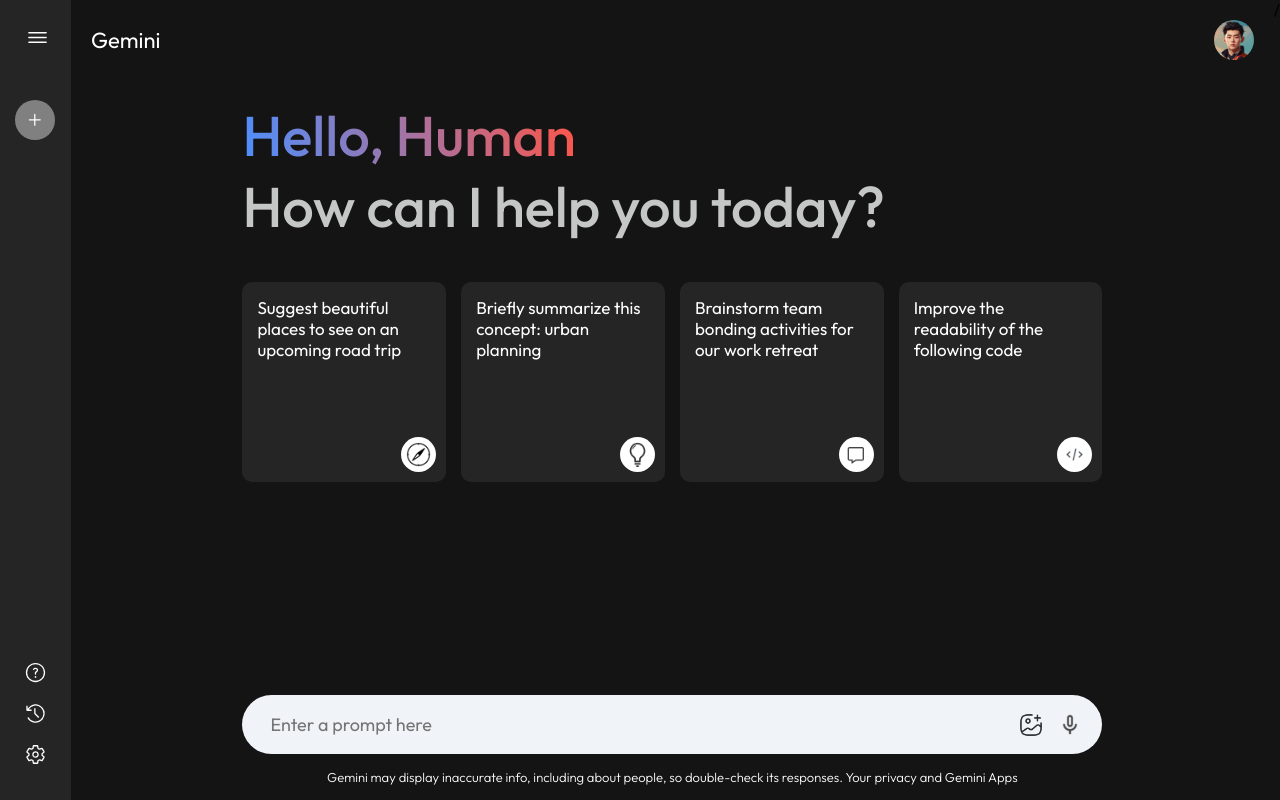
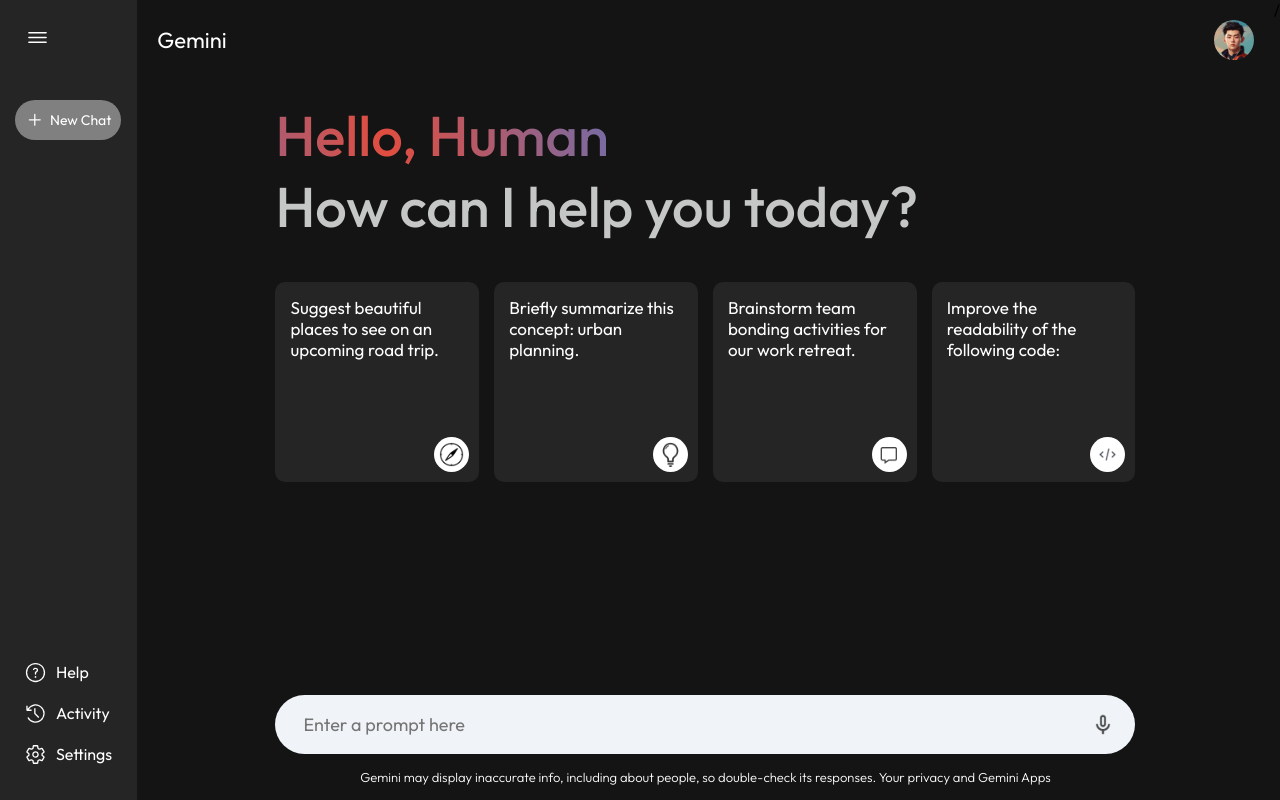
Before and after one commit to maximoortelli/Full-Stack-Gemini, a React (Vite) app: page / in a window 1280 px wide. Both pictures are taken after a click on the element 35 px from the left and 672 px from the top of the page. Built offline with nearby package versions, Linux system fonts and the light colour scheme.

Commit message:
Added all files
Added all files

```diff
--- a/package.json
+++ b/package.json
@@ -13,7 +13,8 @@
     "@google/generative-ai": "^0.15.0",
     "react": "^18.3.1",
     "react-dom": "^18.3.1",
-    "react-icons": "^5.2.1"
+    "react-icons": "^5.2.1",
+    "react-router-dom": "^6.26.0"
   },
   "devDependencies": {
     "@types/react": "^18.3.3",
--- a/src/components/Main/Main.css
+++ b/src/components/Main/Main.css
@@ -38,11 +38,39 @@
     padding: 20px;
 }
 
+/* Aplica el estilo al elemento p dentro del contenedor */
+.main .greet p {
+    display: inline-block; /* Hace que el elemento se comporte como un bloque en línea */
+    animation: textMove 1.2s linear forwards; /* Aplica la animación solo una vez */
+}
+
+@keyframes textMove {
+    0% {
+        transform: translateX(-30%); /* Comienza fuera del contenedor por la izquierda */
+        opacity: 0;
+    }
+    100% {
+        transform: translateX(0%); /* Termina fuera del contenedor por la derecha */
+        opacity: 1;
+    }
+}
+
 .main .greet span {
-    background: -webkit-linear-gradient( 16deg , #4b90ff, #ff5546);
+    background: -webkit-linear-gradient( 16deg , #4b90ffd3, #ff5646df, #4b90ffd3, #ff5646e3);
     -webkit-background-clip: text;
     background-clip: text;
     -webkit-text-fill-color: transparent;
+    background-size: 300%;
+    animation: gradientShift 1.8s linear infinite;
+}
+
+@keyframes gradientShift {
+    0% {
+        background-position: 100% 0%;
+    }
+    100% {
+        background-position: 0% 100% ;
+    }
 }
 
 .main .cards {
--- a/src/components/Main/Main.jsx
+++ b/src/components/Main/Main.jsx
@@ -1,4 +1,4 @@
-import React, { useContext } from 'react';
+import { useContext } from 'react';
 import './Main.css'; // Assuming the CSS file exists in the same directory
 import { assets } from '../../assets/assets'; // Assuming the assets object is defined
 import { Context } from '../../context/Context'; // Assuming the Context component exists
@@ -13,6 +13,10 @@
     input,
     setInput,
   } = useContext(Context);
+
+  const handleCardClick = (text) => {
+    setInput(text);
+  };
 
   return (
     <div className="main">
@@ -30,20 +34,20 @@
               <p>How can I help you today?</p>
             </div>
             <div className="cards">
-              <div className="card">
-                <p>Suggest beautiful places to see on an upcoming road trip</p>
+              <div className="card" onClick={() => handleCardClick('Suggest beautiful places to see on an upcoming road trip')}>
+                <p>Suggest beautiful places to see on an upcoming road trip.</p>
                 <img src={assets.compass_icon} alt="Compass Icon" />
               </div>
-              <div className="card">
-                <p>Briefly summarize this concept: urban planning</p>
+              <div className="card" onClick={() => handleCardClick('Briefly summarize this concept: urban planning')}>
+                <p>Briefly summarize this concept: urban planning.</p>
                 <img src={assets.bulb_icon} alt="Light Bulb Icon" />
               </div>
-              <div className="card">
-                <p>Brainstorm team bonding activities for our work retreat</p>
+              <div className="card" onClick={() => handleCardClick('Brainstorm team bonding activities for our work retreat')}>
+                <p>Brainstorm team bonding activities for our work retreat.</p>
                 <img src={assets.message_icon} alt="Message Icon" />
               </div>
-              <div className="card">
-                <p>Improve the readability of the following code</p>
+              <div className="card" onClick={() => handleCardClick('Improve the readability of the following code')}>
+                <p>Improve the readability of the following code:</p>
                 <img src={assets.code_icon} alt="Code Icon" />
               </div>
             </div>
@@ -86,7 +90,6 @@
               }}
             />
             <div>
-              <img src={assets.gallery_icon} alt="Gallery Icon" />
               <img src={assets.mic_icon} alt="Microphone Icon" />
               {input ? (<img
                 src={assets.send_icon}
--- a/src/components/Sidebar/Sidebar.css
+++ b/src/components/Sidebar/Sidebar.css
@@ -68,6 +68,42 @@
     cursor: pointer;
 }
 
+.modal-help {
+    position: absolute;
+    right: 77.3%; /* Adjust as needed */
+    top: 63%;
+    border-radius: 5px;
+    color: white;
+    background: #282828;
+    padding: 10px;
+    box-shadow: 0 0 10px rgba(0, 0, 0, 0.1);
+    z-index: 1000;
+}
+
+.modal-activ {
+    position: absolute;
+    right: 81.5%; /* Adjust as needed */
+    top: 83%;
+    border-radius: 5px;
+    color: white;
+    background: #282828;
+    padding: 10px;
+    box-shadow: 0 0 10px rgba(0, 0, 0, 0.1);
+    z-index: 1000;
+}
+
+.modal-content {
+    position: absolute;
+    right: 81.3%; /* Adjust as needed */
+    top: 90%;
+    border-radius: 5px;
+    color: white;
+    background: #282828;
+    padding: 10px;
+    box-shadow: 0 0 10px rgba(0, 0, 0, 0.1);
+    z-index: 1000;
+}
+
 
 @media (max-width: 600px) {
     .sidebar {
--- a/src/components/Sidebar/Sidebar.jsx
+++ b/src/components/Sidebar/Sidebar.jsx
@@ -1,7 +1,5 @@
-import React, { useContext } from 'react'
+import { useContext, useState } from 'react'
 import './Sidebar.css'
-import { assets } from '../../assets/assets'
-import { useState } from 'react'
 import { IoIosMenu } from "react-icons/io";
 import { LuMessageSquare } from "react-icons/lu";
 import { GoQuestion } from "react-icons/go";
@@ -13,12 +11,25 @@
 const Sidebar = () => {
 
     const [extended, setExtended] = useState(false);
+    const [showHelpModal, setShowHelpModal] = useState(false);
+    const [showActivityModal, setShowActivityModal] = useState(false);
+    const [showSettingsModal, setShowSettingsModal] = useState(false);
     const {onSend, prevPrompts, setRecentPrompt, newChat} = useContext(Context);
 
     const loadPropmt = async (prompt) => {
         setRecentPrompt(prompt)
         await onSend(prompt)
     }
+
+    const toggleModal = (modal) => {
+        if (!extended) {
+            setExtended(true);
+            return;
+        }
+        if (modal === 'help') setShowHelpModal(prev => !prev);
+        if (modal === 'activity') setShowActivityModal(prev => !prev);
+        if (modal === 'settings') setShowSettingsModal(prev => !prev);
+    };
 
   return (
     <div className='sidebar'>
@@ -34,7 +45,7 @@
                      <p className="recent-title">
                          Recent
                      </p>
-                     {prevPrompts.map((item, index) => {
+                     {prevPrompts.map((item) => {
                         return (
                              <div onClick={() => loadPropmt(item)} className="recent-entry">
                                   <LuMessageSquare />
@@ -48,19 +59,48 @@
             }
         </div>
         <div className="bottom">
-            <div className="bottom-item recent-entry">
-                <GoQuestion size={21} />
-                {extended?<p>Help</p>:null}
+                <div className="bottom-item recent-entry" onClick={() => toggleModal('help')}>
+                    <GoQuestion size={21} />
+                    {extended ? <div>Help</div> : null}
+                    {showHelpModal && (
+                        <div className="modal-help">
+                            <div>
+                                <p>Privacy Center</p>
+                            </div>
+                            <div>
+                                <p>Updates</p>
+                            </div>
+                            <div>
+                                <p>Help</p>
+                            </div>
+                            <div>
+                                <p>FAQs</p>
+                            </div>
+                            <div>
+                                <p>About Gemini Advanced</p>
+                            </div>
+                        </div>
+                    )}
+                </div>
+                <div className="bottom-item recent-entry" onClick={() => toggleModal('activity')}>
+                    <VscHistory size={21} />
+                    {extended ? <p>Activity</p> : null}
+                    {showActivityModal && (
+                        <div className="modal-activ">
+                            <p>Activity Content</p>
+                        </div>
+                    )}
+                </div>
+                <div className="bottom-item recent-entry" onClick={() => toggleModal('settings')}>
+                    <IoSettingsOutline size={21} />
+                    {extended ? <p>Settings</p> : null}
+                    {showSettingsModal && (
+                        <div className="modal-content">
+                            <p>Settings Content</p>
+                        </div>
+                    )}
+                </div>
             </div>
-            <div className="bottom-item recent-entry">
-                <VscHistory size={21}/>
-                {extended?<p>Activity</p>:null}
-            </div>
-            <div className="bottom-item recent-entry">
-                <IoSettingsOutline size={21}/>
-                {extended?<p>Settings</p>:null}
-            </div>
-        </div>
     </div>
   )
 }
```
Also changed, not shown: 1 other file (tests, documents, lock files or other folders).
